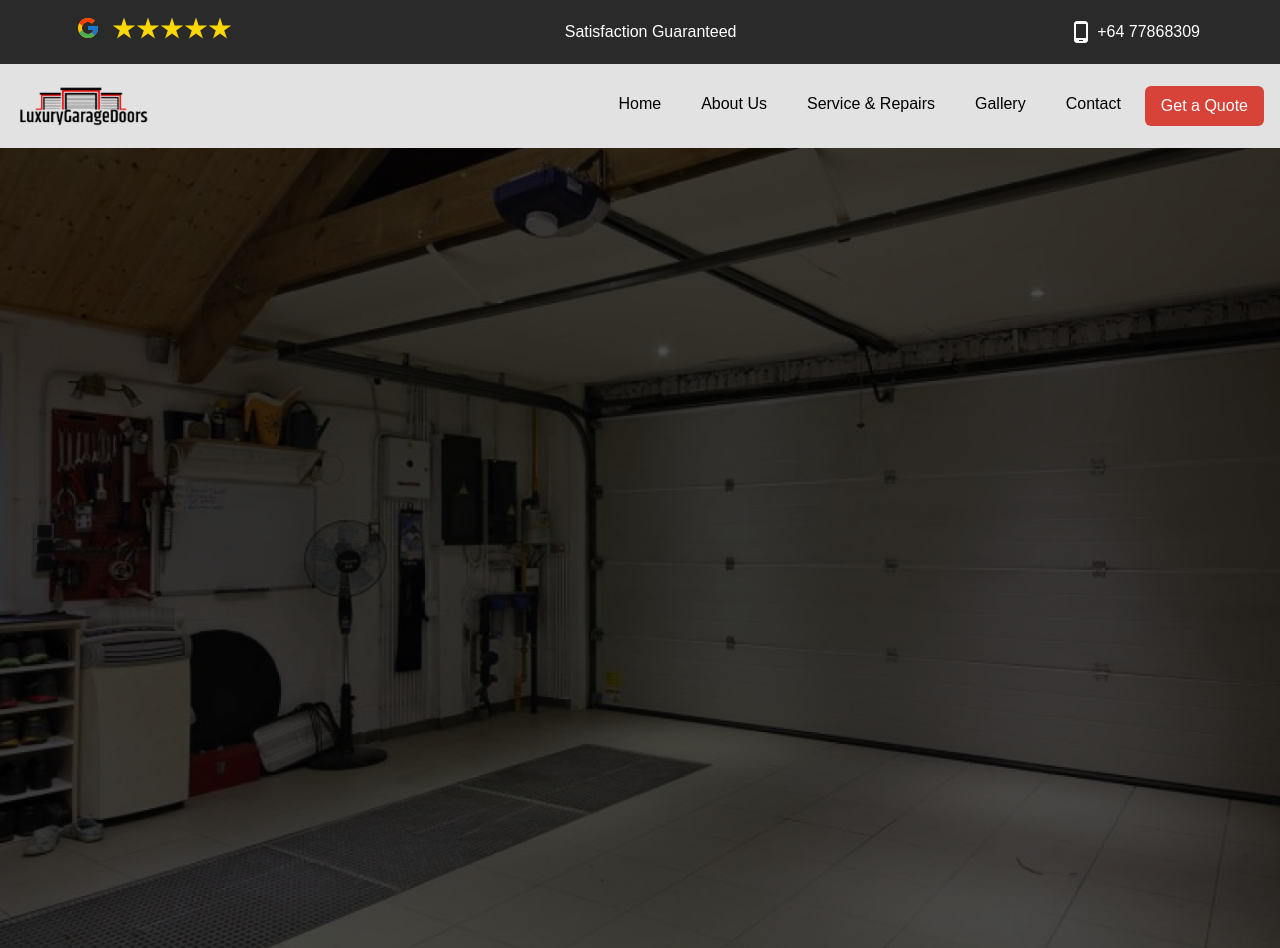
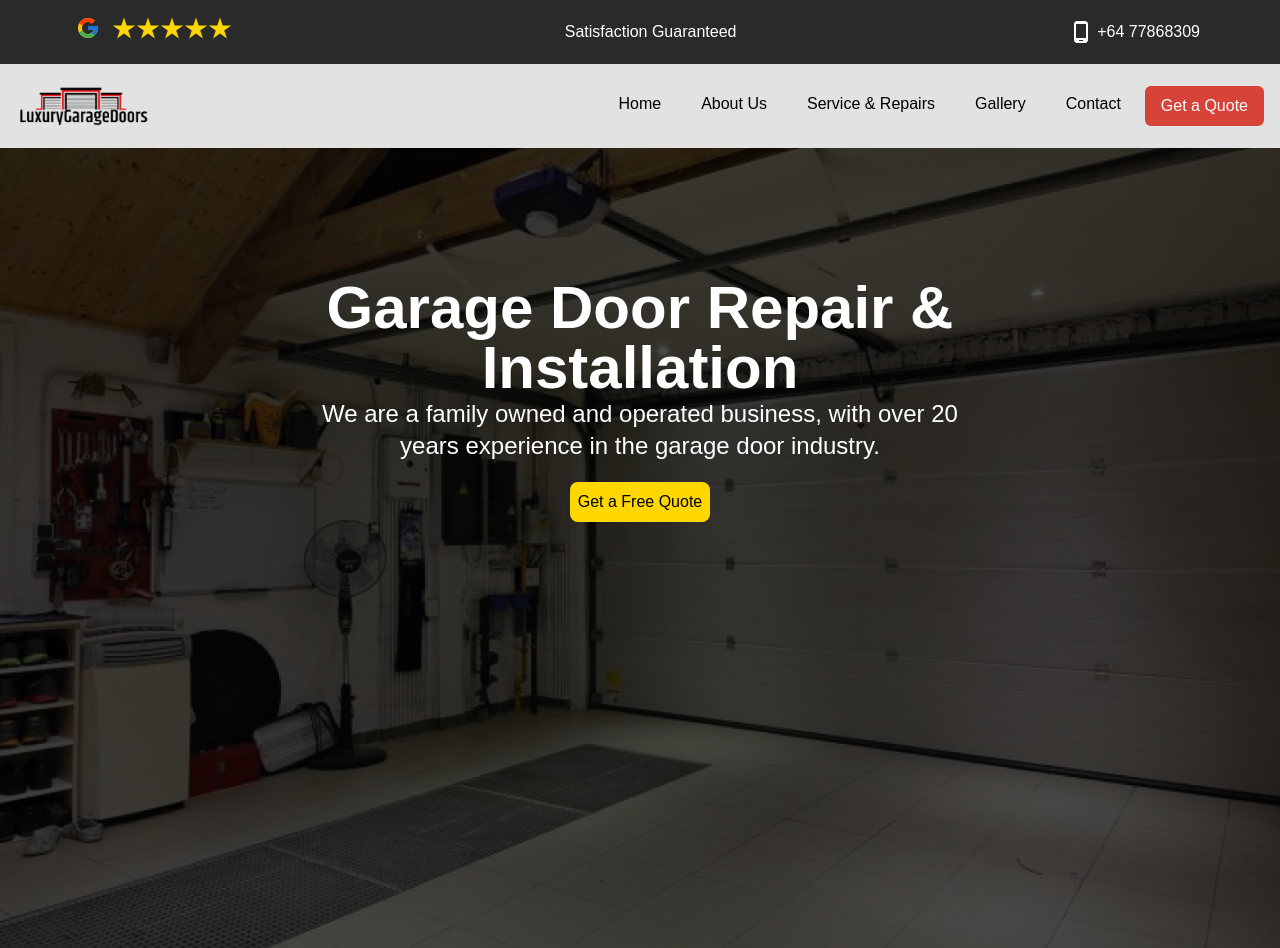
Before and after one commit to qweersq/luxurygaragedoors, a React (Vite) app: page / in a window 1280 px wide. Built offline with nearby package versions, Linux system fonts and the light colour scheme.

Commit message:
update page1

```diff
--- a/index.html
+++ b/index.html
@@ -1,14 +1,22 @@
 <!doctype html>
 <html lang="en">
+
 <head>
   <meta charset="UTF-8" />
   <link rel="icon" type="image/svg+xml" href="/vite.svg" />
   <meta name="viewport" content="width=device-width, initial-scale=1.0" />
   <title>Vite + React</title>
 </head>
+
 <body>
-    <div id="root"></div>
+  <div id="root">
+
+    <!-- semua kode react -->
+    <!-- main.jsx  -->
+
+  </div>
   <script type="module" src="/src/main.jsx"></script>
   <script src="https://cdn.jsdelivr.net/npm/swiper@11/swiper-element-bundle.min.js"></script>
 </body>
+
 </html>
--- a/src/MainPages/Page1.jsx
+++ b/src/MainPages/Page1.jsx
@@ -5,8 +5,15 @@ function Page1(props) {
     return (
         <div>
             <div className='w-full '>
-                <img src={Bg1} alt='Background 1' className='z-[-10] w-full h-[800px] absolute max-sm:h-[500px] object-cover' />
+                <img src={Bg1} alt='Background 1' className='z-[-10] w-full h-[800px] max-sm:h-[500px] object-cover' />
 
+                {/* Text */}
+                <div className='absolute top-1/2 left-1/2 transform -translate-x-1/2 -translate-y-1/2 text-white text-center'>
+                    <h1 className='text-6xl font-bold'>Garage Door Repair & Installation</h1>
+                    <p className='text-2xl'>We are a family owned and operated business, with over 20 years experience in the garage door industry.</p>
+                    <button className='bg-[#FFD700] text-black p-2 rounded-lg mt-5'>Get a Free Quote</button>
+
+                    </div>
             </div>
         </div>
     );
```
Also changed, not shown: src/MainPages/index.jsx (line endings or trailing spaces). Lines whose indentation alone changed are shown as unchanged.
